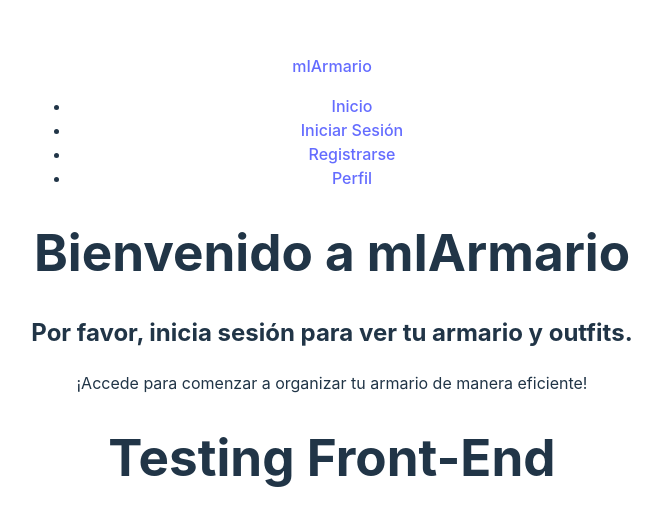
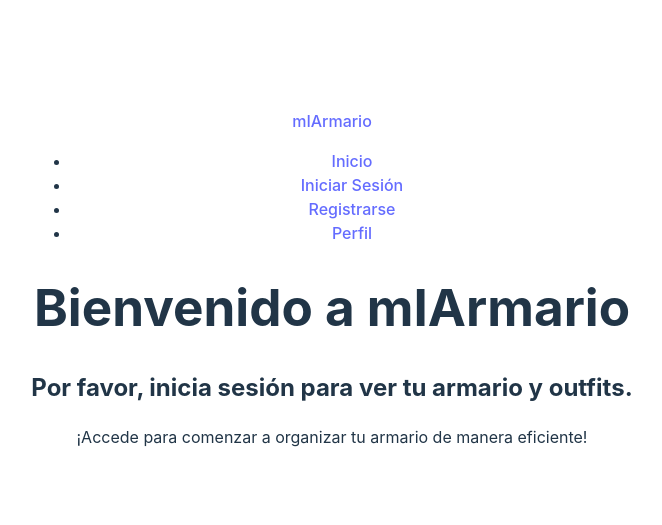
Before and after one commit to Juan-Diego-E/miarmario, a React (Vite) app in the folder miarmario/: page / in a window 1280 px wide. Shown: the part 113-638 px from the top of the page, without its empty margins (308-970 px from the left). Built offline with nearby package versions, Linux system fonts and the light colour scheme.

Commit message:
Loading layout as main page

```diff
--- a/miarmario/src/App.jsx
+++ b/miarmario/src/App.jsx
@@ -3,10 +3,7 @@ import './App.css';
 
 function App() {
   return (
-    <>
-      <Layout />
-      <h1>Testing Front-End</h1>
-    </>
+    <Layout />
   );
 }
 
```
